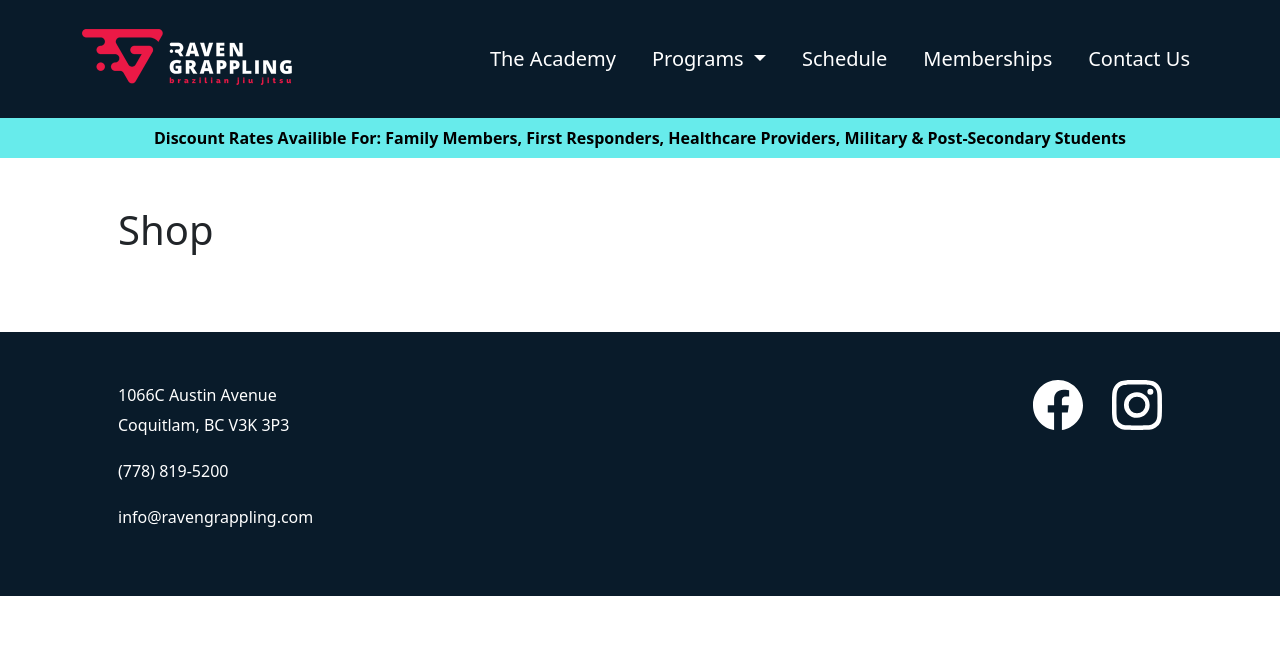
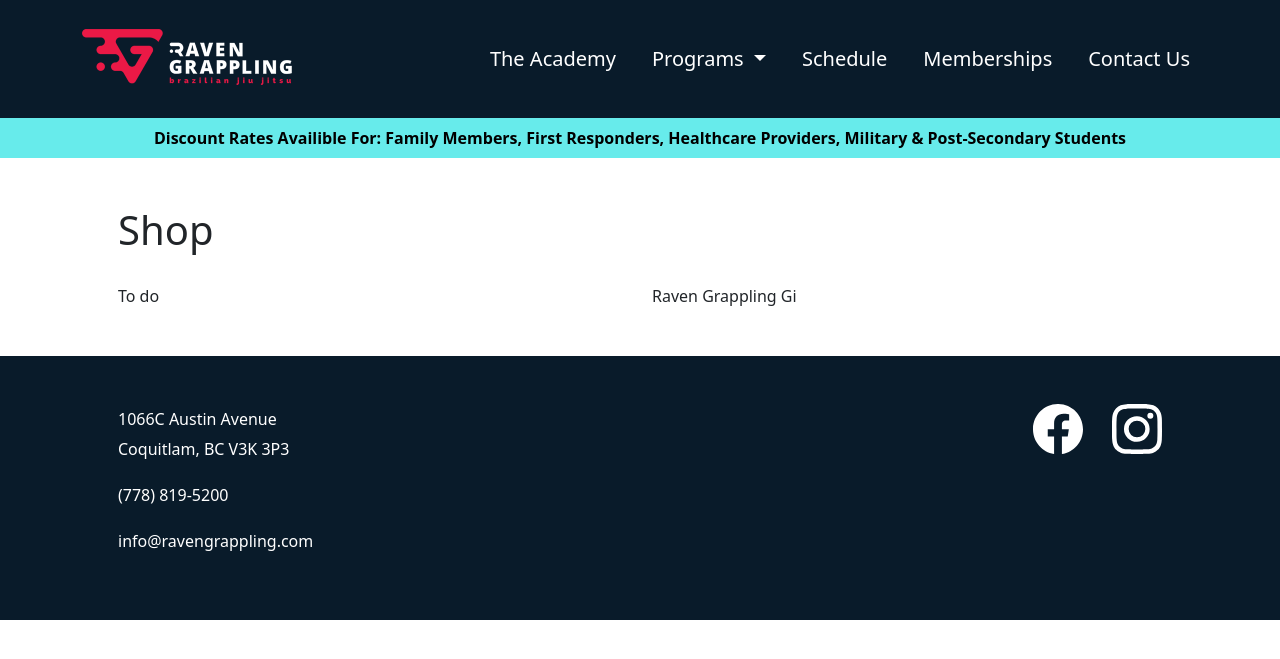
Before and after one commit to RavenGrappling/RavenGrappling.github.io, a Jekyll site: the page built from store.md, in a window 1280 px wide. Shown: the top 659 px of the page. Built offline with Jekyll 4.4.1, drawn with Linux system fonts in a browser that asks for light colours.

Commit message:
Update store.md

```diff
--- a/store.md
+++ b/store.md
@@ -7,4 +7,12 @@ layout: default
   <h1>
     Shop
   </h1>
+  <div class="row">
+    <div class="col-lg">
+      To do
+    </div>
+    <div class="col-lg">
+      Raven Grappling Gi
+    </div>
+  </div>
 </div>
```
